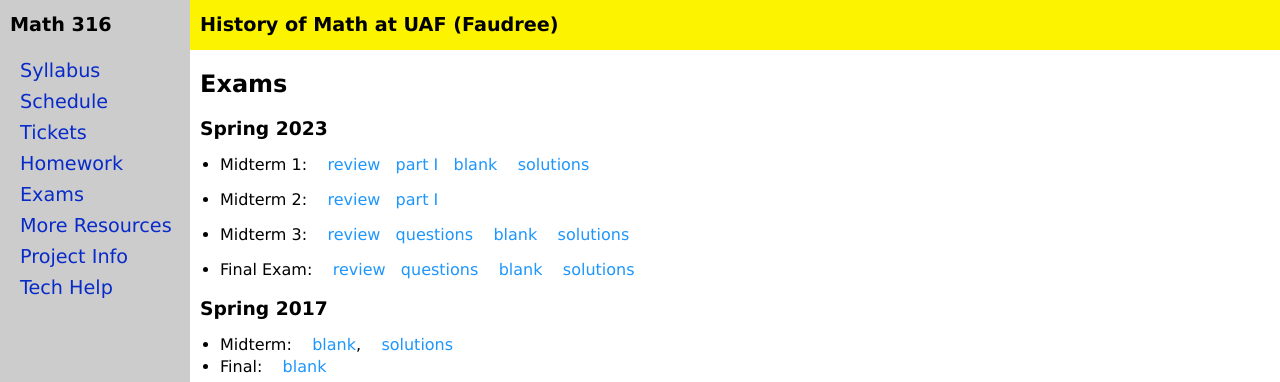
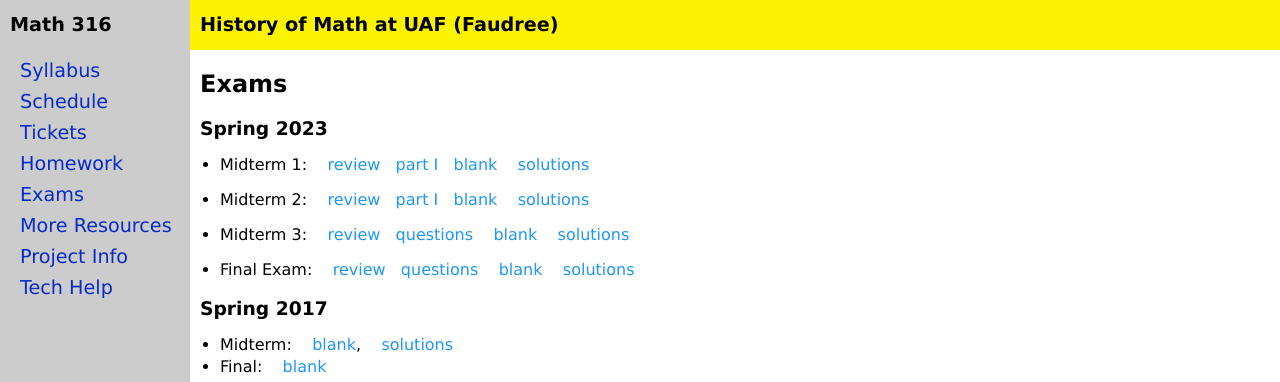
Before and after one commit to jrfaudree/HOM, a Jekyll site: the page built from exams.md, in a window 1280 px wide. Shown: the top 382 px of the page. Built offline with Jekyll 4.4.1, drawn with Linux system fonts in a browser that asks for light colours.

Commit message:
Update exams.md

```diff
--- a/exams.md
+++ b/exams.md
@@ -9,7 +9,7 @@ title: Exams
 
 * Midterm 1: &nbsp;&nbsp; [review](assets/midterms/M316s23_M1_Review.pdf)&nbsp;&nbsp; [part I](assets/midterms/M316s23-Mid1-PUBLIC-Part-I.pdf)&nbsp;&nbsp; [blank](assets/midterms/M316s23-Mid1.pdf) &nbsp;&nbsp; [solutions](assets/midterms/M316s23-Mid1-ss.pdf)
 
-* Midterm 2: &nbsp;&nbsp; [review](assets/midterms/M316s23_M2_Review.pdf)&nbsp;&nbsp; [part I](assets/midterms/M316s23-Mid2-page1.pdf)
+* Midterm 2: &nbsp;&nbsp; [review](assets/midterms/M316s23_M2_Review.pdf)&nbsp;&nbsp; [part I](assets/midterms/M316s23-Mid2-page1.pdf)&nbsp;&nbsp; [blank](assets/midterms/M316s23-Mid2.pdf) &nbsp;&nbsp; [solutions](assets/midterms/M316s23-Mid2-s.pdf)
 
 * Midterm 3: &nbsp;&nbsp; [review](assets/midterms/M316s23_M3_Review.pdf)&nbsp;&nbsp; [questions](assets/midterms/M316s23_M3_q.pdf) &nbsp;&nbsp; [blank](assets/midterms/M316s23-Mid3.pdf)  &nbsp;&nbsp; [solutions](assets/midterms/M316s23-Mid3-s.pdf)
 
```
